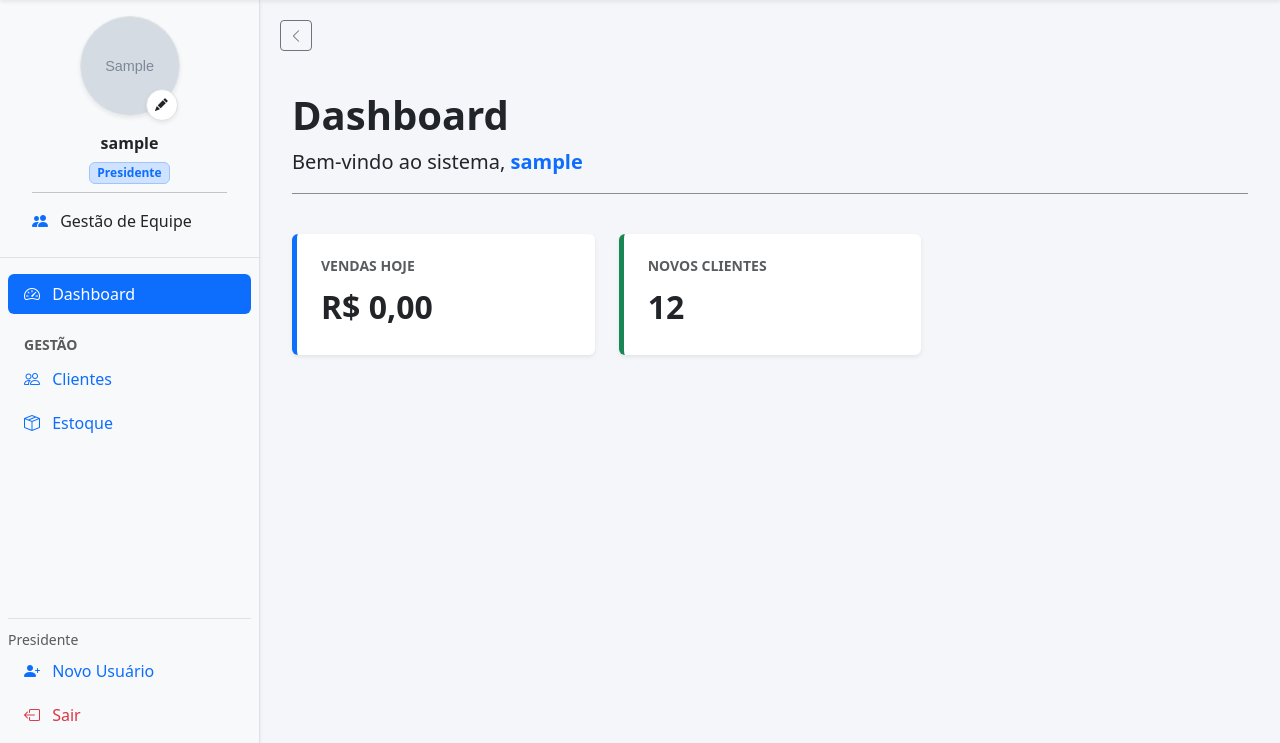
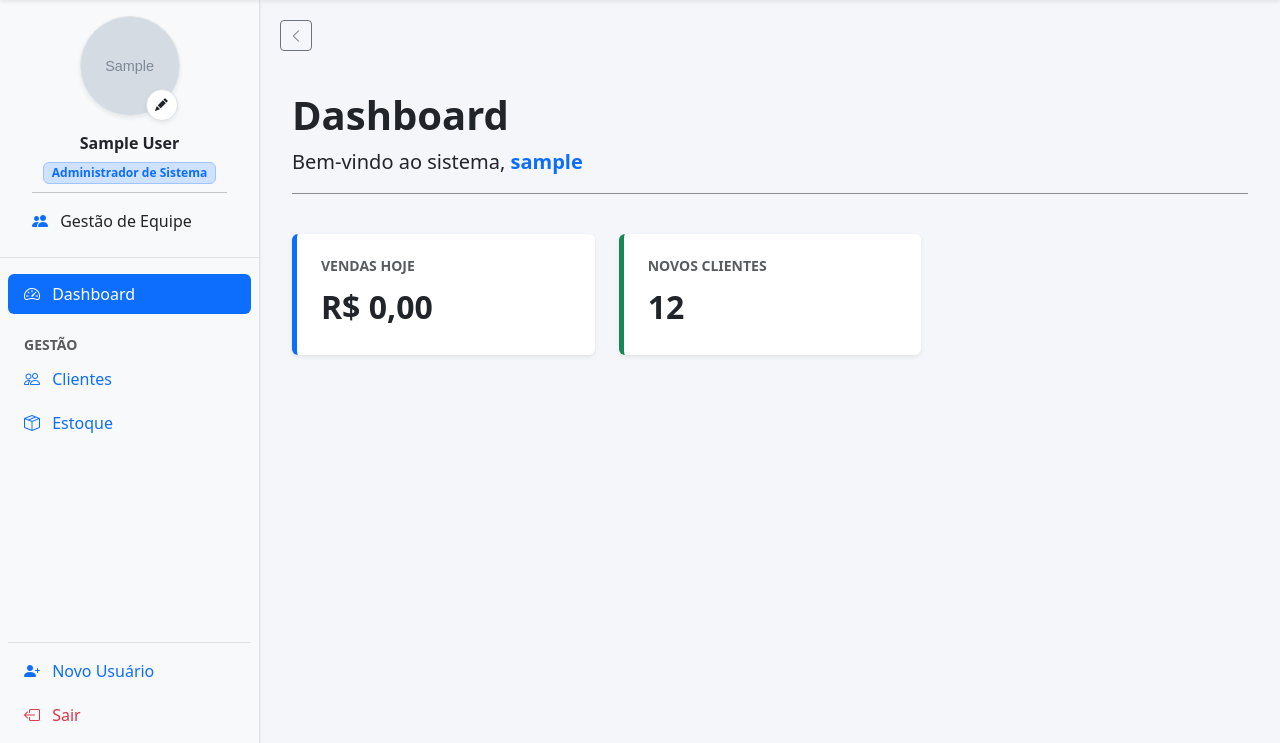
Before and after one commit to fernandes-draw/erp_system, a Django app: page / in a window 1280 px wide. Shown: the part 57-800 px from the top of the page. Run offline with Django 5.2, Linux system fonts and the light colour scheme; a user stored in the database is signed in; tables that the repository leaves empty hold one stand-in row (values such as "Sample post"); grey boxes marked "Sample" are stand-in pictures.

Commit message:
Adicionar o cargo de "admin"

```diff
--- a/accounts/models.py
+++ b/accounts/models.py
@@ -5,26 +5,34 @@ from django.contrib.auth.models import AbstractUser
 class CustomUser(AbstractUser):
     # Definindo as opções de cargo
     CARGO_CHOICES = (
-        ('presidente', 'Presidente'),   # Proprietário da empresa
-        ('diretor', 'Diretor'),         # Coordena todos os gerentes
-        ('gerente', 'Gerente'),         # Gerencia as atividades de cada setor da empresa
-        ('supervisor', 'Supervisor'),   # Coordena os grupos de cada funcionalidade do setor
-        ('operador', 'Operador'),       # Colaborador que executa o serviço.
+        ("admin", "Administrador de Sistema"),
+        ("presidente", "Presidente"),  # Proprietário da empresa
+        ("diretor", "Diretor"),  # Coordena todos os gerentes
+        ("gerente", "Gerente"),  # Gerencia as atividades de cada setor da empresa
+        (
+            "supervisor",
+            "Supervisor",
+        ),  # Coordena os grupos de cada funcionalidade do setor
+        ("operador", "Operador"),  # Colaborador que executa o serviço.
     )
 
     # upload_to cria uma pasta 'avatars' dentro da sua pasta mídia
     avatar = models.ImageField(upload_to="avatars/", null=True, blank=True)
 
     # Campo opcional para "Role/Cargo" que comentamos
-    cargo = models.CharField(max_length=20, choices=CARGO_CHOICES, default='operador')
+    cargo = models.CharField(max_length=20, choices=CARGO_CHOICES, default="operador")
 
     def save(self, *args, **kwargs):
         # Lógica automática: Se for Diretor ou Gerente, ganha status de equipe (is_staff)
-        if self.cargo in ['presidente', 'diretor', 'gerente']:
+        if self.cargo in ["admin", "presidente", "diretor", "gerente"]:
             self.is_staff = True
         else:
             self.is_staff = False
         super().save(*args, **kwargs)
 
+    @property
+    def full_name(self):
+        return f"{self.first_name} {self.last_name}".strip() or self.username
+
     def __str__(self):
         return self.username
--- a/templates/includes/sidebar.html
+++ b/templates/includes/sidebar.html
@@ -18,7 +18,7 @@
             </div>
 
             <div class="flex-grow-1 ms-3 sidebar-text transition-all">
-                <p class="mb-0 fw-bold lh-base text-truncate">{{ user.username }}</p>
+                <p class="mb-0 fw-bold lh-base text-truncate">{{ user.full_name }}</p>
                 <div class="mt-1">
                     <span class="badge bg-primary-subtle text-primary border border-primary-subtle">
                         {{ user.get_cargo_display }}
@@ -28,7 +28,7 @@
         </div>
         <hr class="mx-3 my-2 opacity-10">
 
-        {% if user.cargo in 'presidente,diretor,gerente' %}
+        {% if user.is_superuser or user.cargo in 'presidente,diretor,gerente' %}
         <div class="nav-item">
             <a href="{% url 'user_list' %}" class="nav-link px-3 py-2">
                 <i class="bi bi-people-fill me-2 text-primary"></i>
@@ -54,11 +54,8 @@
         </a>
 
         <div class="mt-auto border-top pt-2">
-            <small class="text-muted">
-                {{ user.get_cargo_display }}
-            </small>
 
-            {% if user.cargo in 'presidente,diretor,gerente' %}
+            {% if user.is_superuser or user.cargo in 'presidente,diretor,gerente' %}
             <a href="{% url 'signup' %}" class="nav-link text-primary mb-1">
                 <i class="bi bi-person-plus-fill me-2"></i> <span class="sidebar-text">Novo Usuário</span>
             </a>
```
Also changed, not shown: accounts/migrations/0004_alter_customuser_cargo.py (added).
